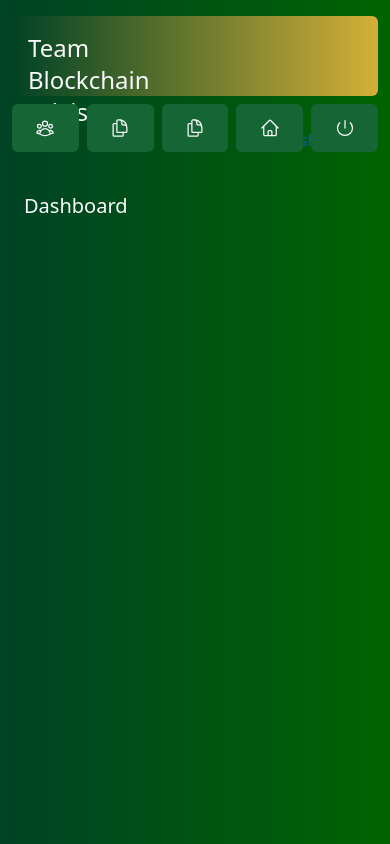
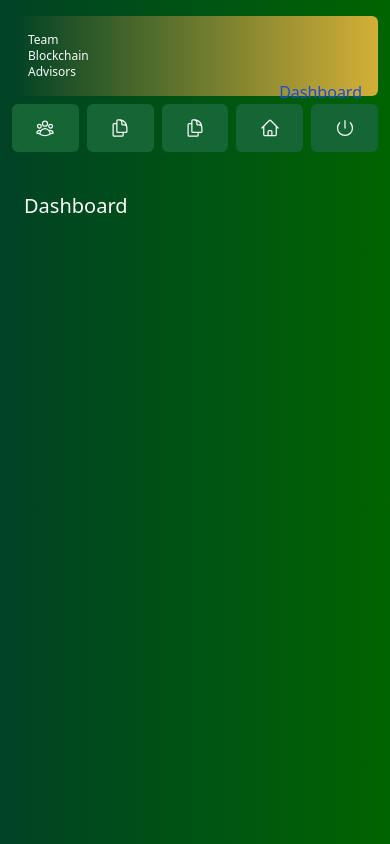
Before and after one commit to wstalmans1/dapp-dashboard-2, a React (Vite) app: page /#/dashboard in a window 390 px wide. Built offline with nearby package versions, Linux system fonts and the light colour scheme.

Commit message:
text size for small screens

```diff
--- a/src/components/Dashboard.tsx
+++ b/src/components/Dashboard.tsx
@@ -8,7 +8,7 @@ export default function Dashboard() {
       <div className="w-full flex-none md:w-64">
         <div className="flex h-full flex-col px-3 py-4 md:px-2">
           <div className="mb-2 flex flex-col justify-between h-20 md:h-40 items-stretch rounded-md bg-gradient-to-r from-british-racing-green to-rich-gold p-4">
-            <div className="w-full flex flex-col items-start text-2xl">
+            <div className="w-full flex flex-col items-start text-xs sm:text-sm md:text-lg lg:text-2xl">
               <div>Team</div>
               <div>Blockchain</div>
               <div>Advisors</div>
```
